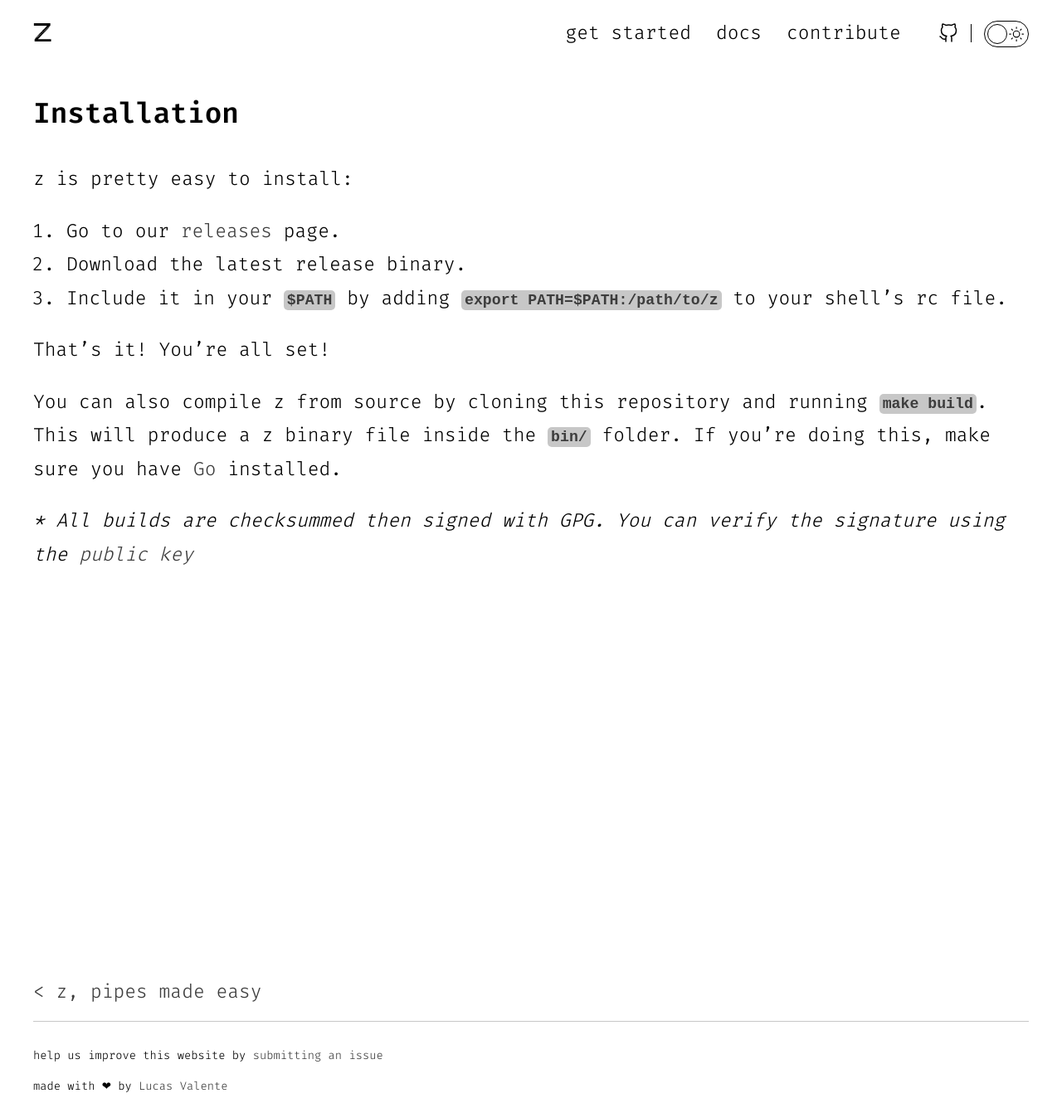
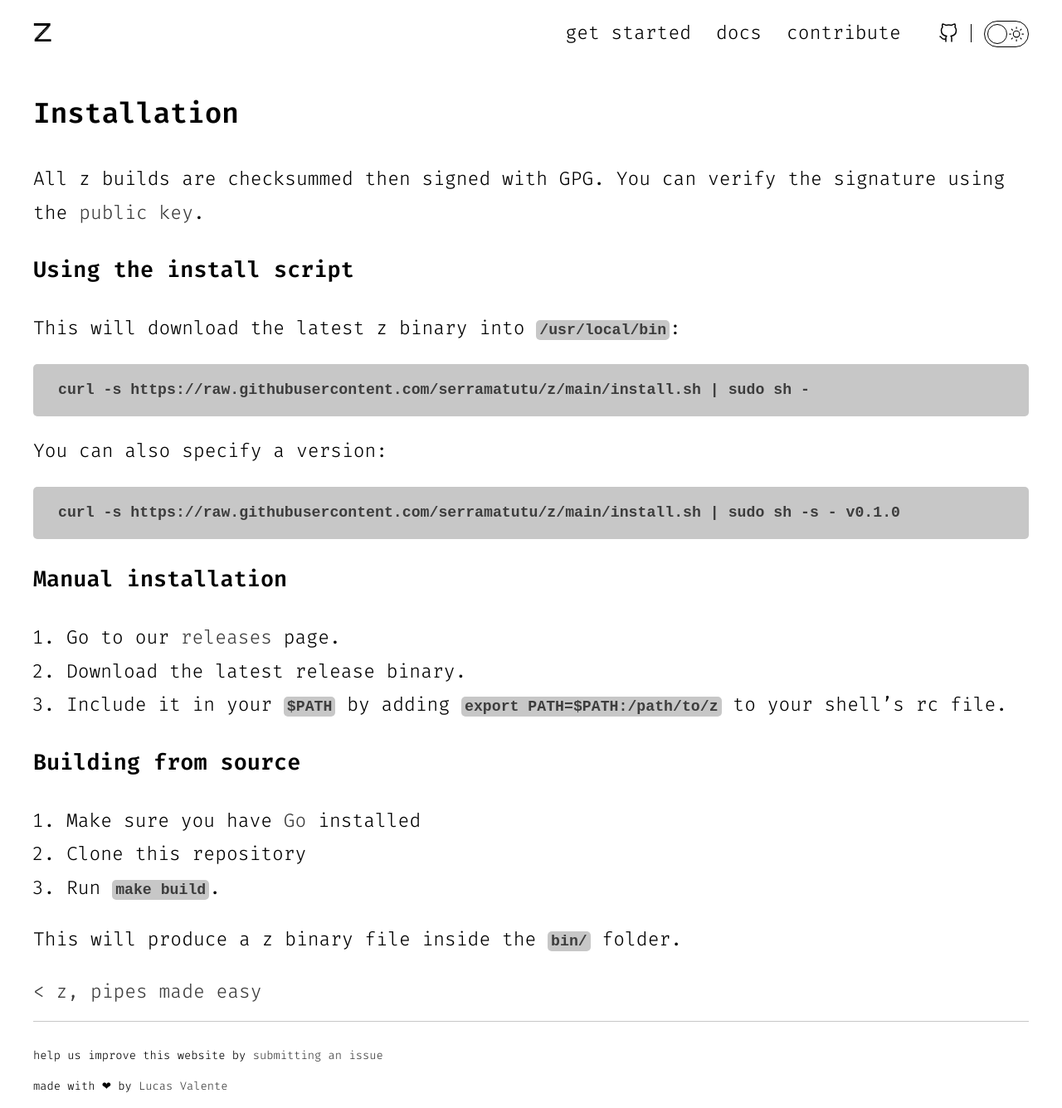
Before and after one commit to serramatutu/z, a Jekyll site: the page built from docs/pages/getting-started.md, in a window 1280 px wide and 1336 px high. Shown: the whole window at 83% size. Built offline with Jekyll 4.4.1, drawn with Linux system fonts in a browser that asks for light colours.

Commit message:
chore: add installation script (#32)
* chore: add installation script

Create an installation script that can be used to automatically
download, unpack and add z to path.

* fix docs

````diff
--- a/docs/pages/getting-started.md
+++ b/docs/pages/getting-started.md
@@ -7,13 +7,29 @@ redirect_from: /getting-started/
 ---
 
 ## Installation
-z is pretty easy to install:
+
+All z builds are checksummed then signed with GPG. You can verify the signature using the [public key](./pubkey.asc).
+
+### Using the install script
+
+This will download the latest z binary into `/usr/local/bin`:
+```
+curl -s https://raw.githubusercontent.com/serramatutu/z/main/install.sh | sudo sh -
+```
+
+You can also specify a version:
+```
+curl -s https://raw.githubusercontent.com/serramatutu/z/main/install.sh | sudo sh -s - v0.1.0
+```
+
+### Manual installation
 1. Go to our [releases](https://github.com/serramatutu/z/releases) page.
 2. Download the latest release binary.
 3. Include it in your `$PATH` by adding `export PATH=$PATH:/path/to/z` to your shell's rc file.
 
-That's it! You're all set!
+### Building from source
+1. Make sure you have [Go](https://golang.org/) installed
+2. Clone this repository
+3. Run `make build`.
 
-You can also compile z from source by cloning this repository and running `make build`. This will produce a z binary file inside the `bin/` folder. If you're doing this, make sure you have [Go](https://golang.org/) installed.
-
-_* All builds are checksummed then signed with GPG. You can verify the signature using the [public key](https://github.com/serramatutu/z/blob/main/pubkey.asc)_
+This will produce a z binary file inside the `bin/` folder.
````
Also changed, not shown: README.md, 1 other file.
